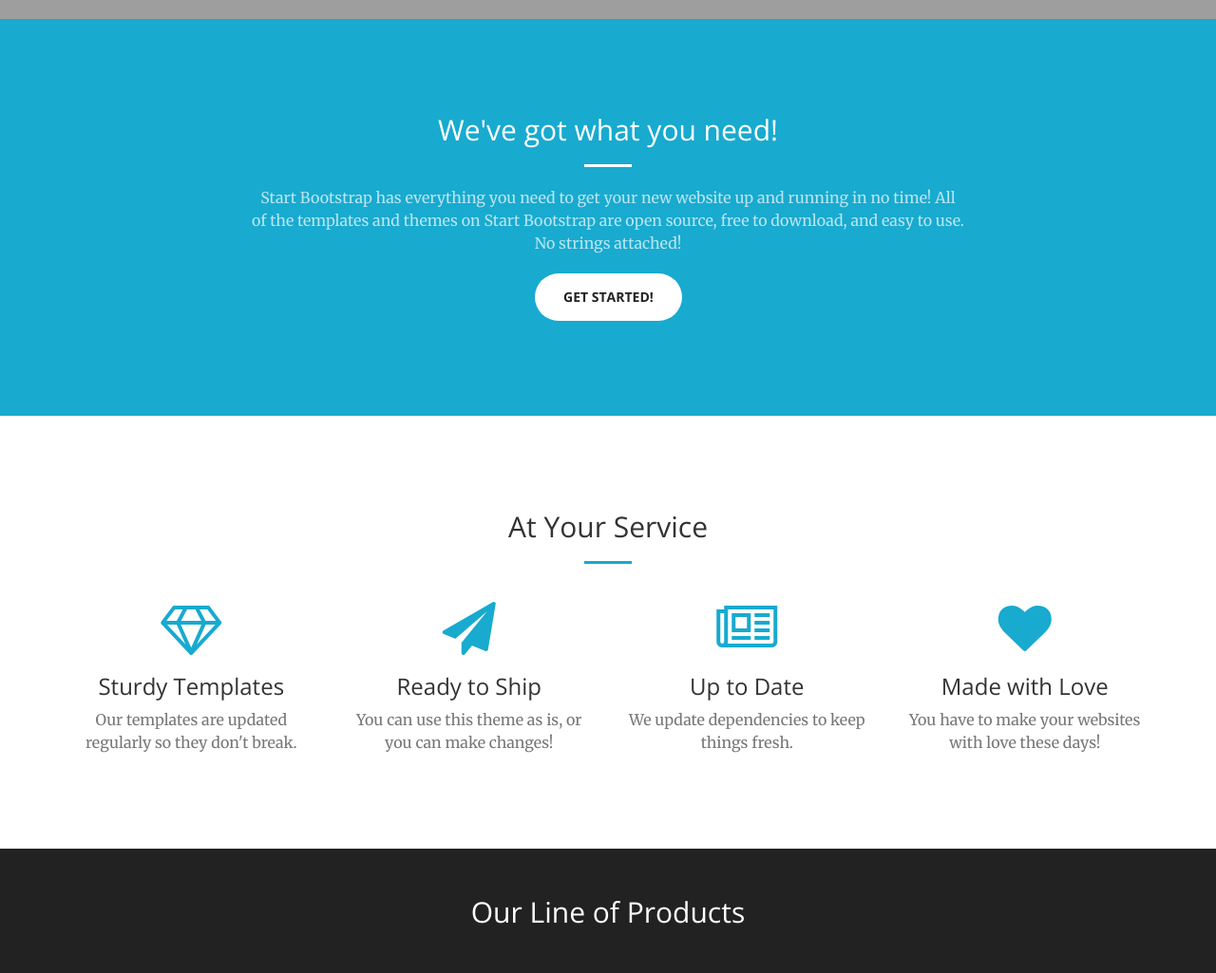
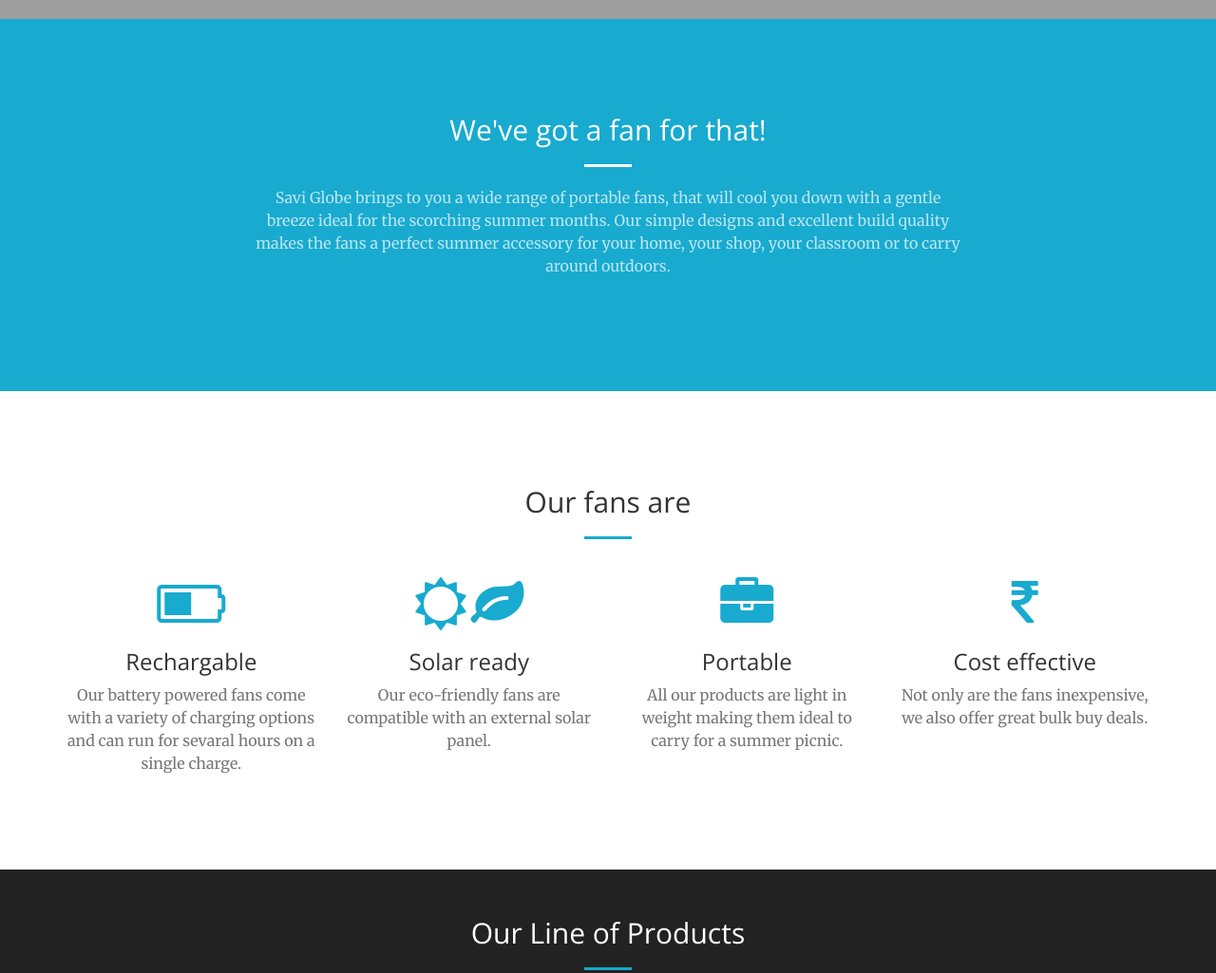
Before and after one commit to savi-plastic/savi-plastic.github.io, a website: page index.html in a window 1280 px wide. Shown: the part 780-1805 px from the top of the page at 95% size. Drawn offline with nearby package versions, Linux system fonts and the light colour scheme; grey boxes are pictures that could not be loaded.

Commit message:
Content update

```diff
--- a/index.html
+++ b/index.html
@@ -82,10 +82,15 @@
         <div class="container">
             <div class="row">
                 <div class="col-lg-8 col-lg-offset-2 text-center">
-                    <h2 class="section-heading">We've got what you need!</h2>
+                    <h2 class="section-heading">We've got a fan for that!</h2>
                     <hr class="light">
-                    <p class="text-faded">Start Bootstrap has everything you need to get your new website up and running in no time! All of the templates and themes on Start Bootstrap are open source, free to download, and easy to use. No strings attached!</p>
-                    <a href="#services" class="page-scroll btn btn-default btn-xl sr-button">Get Started!</a>
+                    <p class="text-faded">
+                      Savi Globe brings to you a wide range of portable fans, that
+                      will cool you down with a gentle breeze ideal for the scorching
+                      summer months. Our simple designs and excellent build quality
+                      makes the fans a perfect summer accessory for your home, your
+                      shop, your classroom or to carry around outdoors.
+                    </p>
                 </div>
             </div>
         </div>
@@ -95,7 +100,7 @@
         <div class="container">
             <div class="row">
                 <div class="col-lg-12 text-center">
-                    <h2 class="section-heading">At Your Service</h2>
+                    <h2 class="section-heading">Our fans are</h2>
                     <hr class="primary">
                 </div>
             </div>
@@ -104,30 +109,31 @@
             <div class="row">
                 <div class="col-lg-3 col-md-6 text-center">
                     <div class="service-box">
-                        <i class="fa fa-4x fa-diamond text-primary sr-icons"></i>
-                        <h3>Sturdy Templates</h3>
-                        <p class="text-muted">Our templates are updated regularly so they don't break.</p>
+                        <i class="fa fa-4x fa-battery-half text-primary sr-icons"></i>
+                        <h3>Rechargable</h3>
+                        <p class="text-muted">Our battery powered fans come with a variety of charging options and can run for sevaral hours on a single charge.</p>
                     </div>
                 </div>
                 <div class="col-lg-3 col-md-6 text-center">
                     <div class="service-box">
-                        <i class="fa fa-4x fa-paper-plane text-primary sr-icons"></i>
-                        <h3>Ready to Ship</h3>
-                        <p class="text-muted">You can use this theme as is, or you can make changes!</p>
+                        <i class="fa fa-4x fa-sun-o text-primary sr-icons"></i>
+                        <i class="fa fa-4x fa-leaf text-primary sr-icons"></i>
+                        <h3>Solar ready</h3>
+                        <p class="text-muted">Our eco-friendly fans are compatible with an external solar panel.</p>
                     </div>
                 </div>
                 <div class="col-lg-3 col-md-6 text-center">
                     <div class="service-box">
-                        <i class="fa fa-4x fa-newspaper-o text-primary sr-icons"></i>
-                        <h3>Up to Date</h3>
-                        <p class="text-muted">We update dependencies to keep things fresh.</p>
+                        <i class="fa fa-4x fa-briefcase text-primary sr-icons"></i>
+                        <h3>Portable</h3>
+                        <p class="text-muted">All our products are light in weight making them ideal to carry for a summer picnic.</p>
                     </div>
                 </div>
                 <div class="col-lg-3 col-md-6 text-center">
                     <div class="service-box">
-                        <i class="fa fa-4x fa-heart text-primary sr-icons"></i>
-                        <h3>Made with Love</h3>
-                        <p class="text-muted">You have to make your websites with love these days!</p>
+                        <i class="fa fa-4x fa-inr text-primary sr-icons"></i>
+                        <h3>Cost effective</h3>
+                        <p class="text-muted">Not only are the fans inexpensive, we also offer great bulk buy deals.</p>
                     </div>
                 </div>
             </div>
@@ -138,6 +144,7 @@
         <div class="container text-center">
             <div class="call-to-action">
                 <h2>Our Line of Products</h2>
+                <hr>
             </div>
         </div>
     </aside>
@@ -238,15 +245,15 @@
                 <div class="col-lg-8 col-lg-offset-2 text-center">
                     <h2 class="section-heading">Let's Get In Touch!</h2>
                     <hr class="primary">
-                    <p>Ready to start your next project with us? That's great! Give us a call or send us an email and we will get back to you as soon as possible!</p>
+                    <p>Ready to place your first order with us? That's great! Give us a call or send us an email and we will get back to you as soon as possible!</p>
                 </div>
                 <div class="col-lg-4 col-lg-offset-2 text-center">
                     <i class="fa fa-phone fa-3x sr-contact"></i>
-                    <p>123-456-6789</p>
+                    <p><a href="tel:+919876543210">+91 9876543210</a></p>
                 </div>
                 <div class="col-lg-4 text-center">
                     <i class="fa fa-envelope-o fa-3x sr-contact"></i>
-                    <p><a href="mailto:your-email@your-domain.com">feedback@startbootstrap.com</a></p>
+                    <p><a href="mailto:sales@saviplastics.com">sales@saviplastics.com</a></p>
                 </div>
             </div>
         </div>
```
